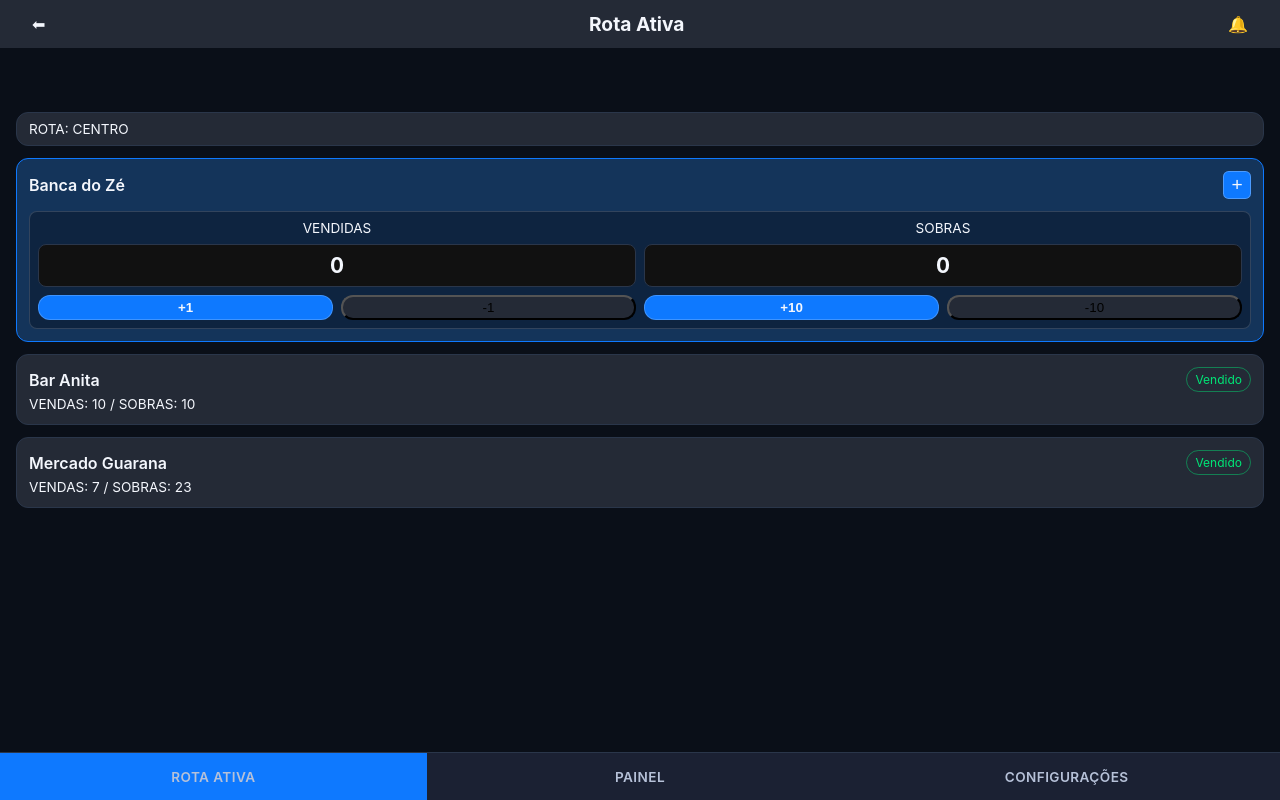
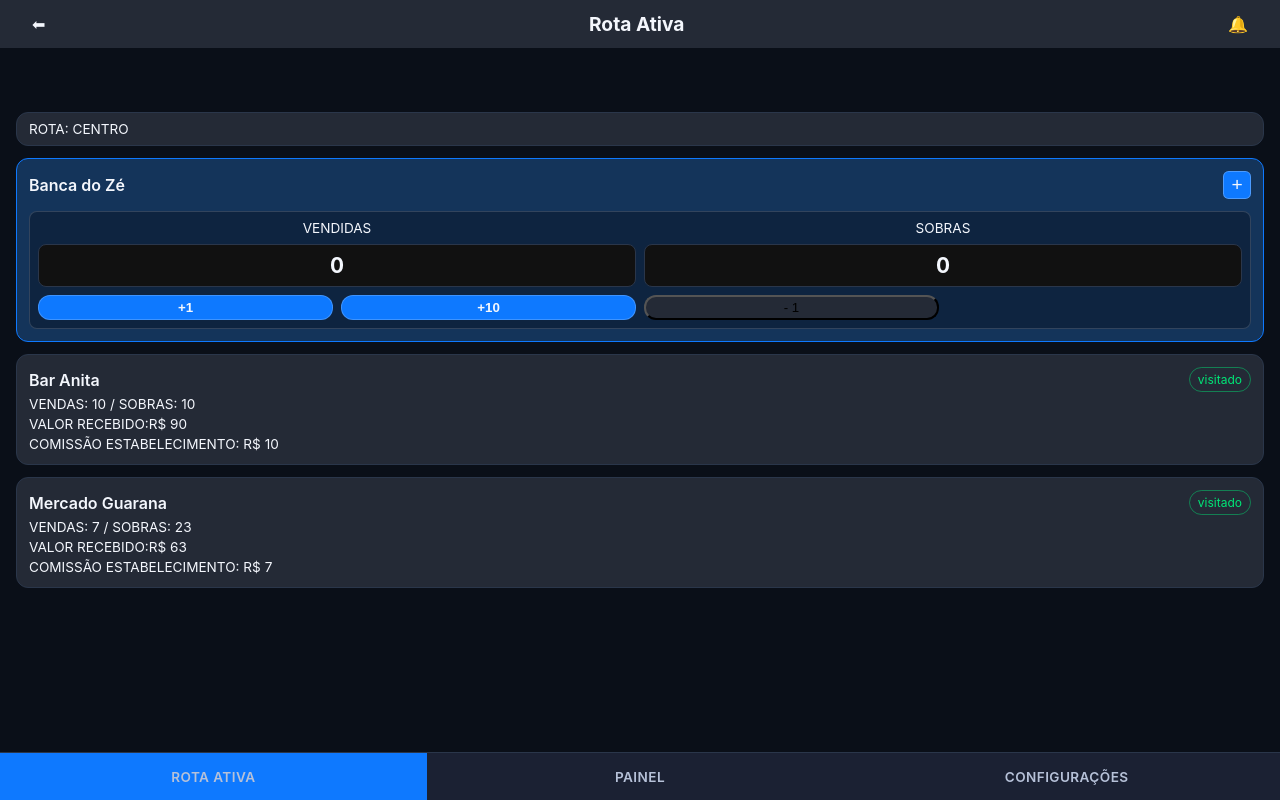
Before and after one commit to AlysoonFelipeeDev/gestor-de-certificados, a Next.js app: page /rota in a window 1280 px wide. Built offline with nearby package versions, Linux system fonts and the light colour scheme.

Commit message:
feat: botoes ativados atraves de useState

```diff
--- a/src/components/card/index.tsx
+++ b/src/components/card/index.tsx
@@ -1,3 +1,6 @@
+'use client'
+
+import { useState } from 'react';
 import styles from './index.module.scss';
 import { EstablishmentVisit } from "@/types"
 
@@ -8,21 +11,27 @@ type ClientCardProps =  {
     openCard: (id: string) => void
 }
 
-export function ClientCard({visit, updateSales, onClose} : ClientCardProps){
+export function ClientCard({visit, updateSales, onClose, openCard} : ClientCardProps){
     const isOpen = visit.statusCard === 'open'
+    const [ certificatesSold, setCertificatesSold ] = useState(0)
+    const [ certificatesReturned, setCertificatesReturned ] = useState(0)
+
 
     return (
-        <>
             <article className={`${styles['client-card']} ${styles[isOpen ? 'client-card--open' : 'client-card--closed' ]}`}>
                 <header className={styles['client-card__header']}>
                     <p className={styles['client-card__name']}>{visit.name}</p>
                     {isOpen
                         ? <button className={styles['client-card__add-button']} type="button" aria-label="Adicionar venda">+</button>
-                        : <span className={styles['client-card__badge']}>Vendido</span>
+                        : <span className={styles['client-card__badge']}>visitado</span>
                     }
                 </header>
                     {!isOpen
-                        ?  <p className={styles['client-card__meta']}>Vendas: {visit.sold} / Sobras: {visit.returned}</p>
+                        ?  <div>
+                                <p className={styles['client-card__meta']}>Vendas: {visit.sold} / Sobras: {visit.returned}</p>
+                                <p className={styles['client-card__meta']}>VALOR RECEBIDO:R$ {visit.valueTotalPaidClient} </p>
+                                <p className={styles['client-card__meta']}>Comissão Estabelecimento: R$ {visit.commissionClient}</p>
+                            </div>
                         :  <section className={styles.counter} aria-label="Quantidade de vendidas e sobras">
                                 <header className={styles.counter__header}>
                                     <p className={styles.counter__label}>Vendidas</p>
@@ -30,28 +39,23 @@ export function ClientCard({visit, updateSales, onClose} : ClientCardProps){
                                 </header>
 
                                 <div className={styles.counter__values}>
-                                    <p className={styles.counter__value}>0</p>
-                                    <p className={styles.counter__value}>0</p>
+                                    <p className={styles.counter__value}>{certificatesSold}</p>
+                                    <p className={styles.counter__value}>{certificatesReturned}</p>
                                 </div>
 
                                 <div className={styles.counter__actions}>
-                                    <button className={styles.counter__button} type="button">
+                                    <button className={styles.counter__button} type="button" onClick={() => setCertificatesSold((prev) => prev + 1)}>
                                     +1
                                     </button>
-                                    <button className={styles['counter__button--muted']} type="button">
-                                    -1
-                                    </button>
-                                    <button className={styles.counter__button} type="button">
+                                    <button className={styles.counter__button} type="button" onClick={() => setCertificatesSold((prev) => prev + 10)}>
                                     +10
                                     </button>
-                                    <button className={styles['counter__button--muted']} type="button">
-                                    -10
+                                    <button className={styles['counter__button--muted']} type="button"  onClick={() => setCertificatesSold((prev) => prev > 0 ? prev -1 : 0)}>
+                                    - 1
                                     </button>
                                 </div>
                             </section>
                         }
             </article>
-
-        </>
     )
 }
```
